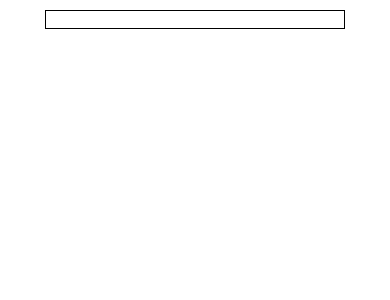
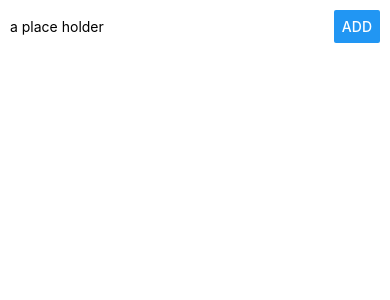
Before and after one commit to rikster/u_ms_pract_rnative, a React Native app: screen / in a window 390 px wide. Shown: the top 300 px of the page. Built offline with nearby package versions, Linux system fonts and the light colour scheme.

Commit message:
Text input and button layout styling

```diff
--- a/App.js
+++ b/App.js
@@ -7,14 +7,14 @@
  */
 
 import React, { Component } from "react";
-import { Platform, StyleSheet, Text, View, TextInput } from "react-native";
-
-const instructions = Platform.select({
-  ios: "Press Cmd+R to reload,\n" + "Cmd+D or shake for dev menu",
-  android:
-    "Double tap R on your keyboard to reload,\n" +
-    "Shake or press menu button for dev menu"
-});
+import {
+  Platform,
+  StyleSheet,
+  Text,
+  View,
+  TextInput,
+  Button
+} from "react-native";
 
 type Props = {};
 export default class App extends Component<Props> {
@@ -31,18 +31,21 @@ export default class App extends Component<Props> {
 
   render() {
     return (
-
       <View style={styles.container}>
-        <TextInput
-          style={{ width: 300, borderColor: "black", borderWidth: 1 }}
-          value={this.state.placename}
-          onChangeText={this.placeNameChangeHandler}
-        />
+        <View style={styles.inputContainer} >
+          <TextInput
+            style={styles.placeInput}
+            placeholder="a place holder"
+            style={{ }}
+            value={this.state.placename}
+            onChangeText={this.placeNameChangeHandler}
+          />
+          <Button title="Add" style={styles.buttonInput} />
+        </View>
       </View>
     );
   }
 }
-
 
 // API (not real CSS):
 // https://facebook.github.io/react-native/docs/stylesheet
@@ -52,10 +55,23 @@ const styles = StyleSheet.create({
   // https://facebook.github.io/react-native/docs/flexbox
   container: {
     flex: 1,
-    // padding: 10,
-    marginTop: 10,
+    padding: 10,
+    // marginTop: 10,
     justifyContent: "flex-start", // flex- direction default - top-to-bottom - white background fix w/ flex: 1
     alignItems: "center",
     backgroundColor: "#fff"
+  },
+  inputContainer: {
+    // flex: 1,
+    width: "100%",
+    flexDirection: "row",
+    justifyContent: "space-between",
+    alignItems: "center"
+  },
+  placeInput: {
+    width: "70%"
+  },
+  buttonInput:{
+    width: "30%"
   }
 });
```
